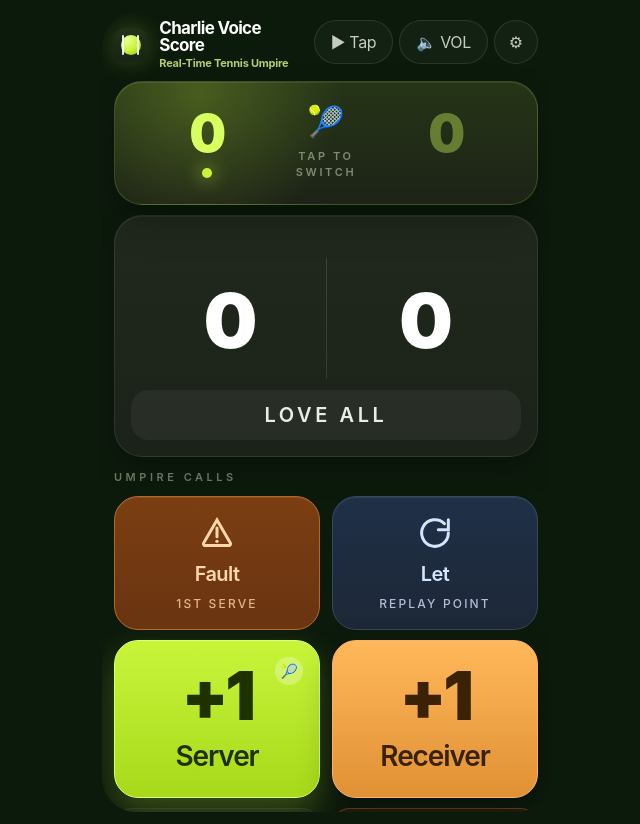
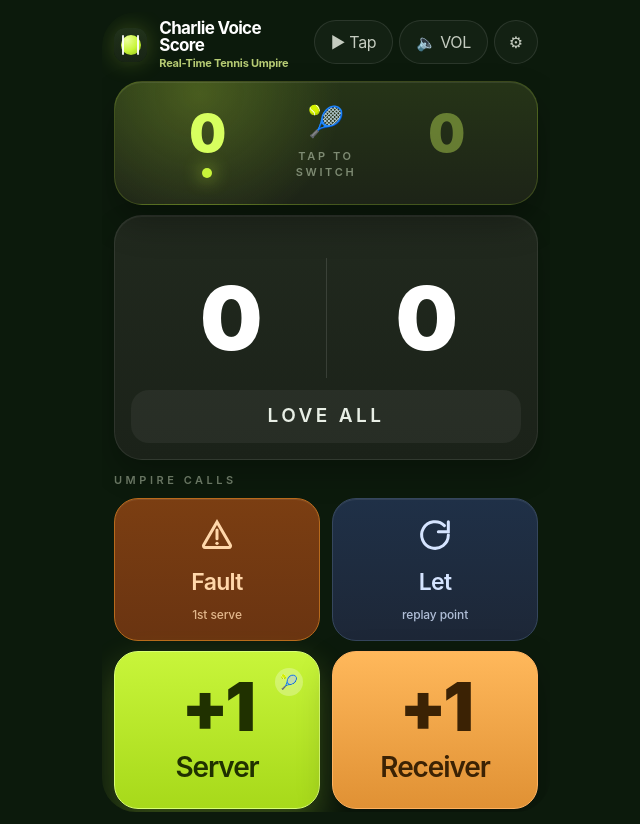
Before and after one commit to charlietabiroku/charlie-voice-score, a React (Vite) app: page / in a window 1280 px wide. Shown: the whole page, without its empty margins (314-954 px from the left). Built offline with nearby package versions, Linux system fonts and the light colour scheme.

Commit message:
Match score card and umpire button display

```diff
--- a/src/components/ScoreCard.tsx
+++ b/src/components/ScoreCard.tsx
@@ -2,8 +2,6 @@ import { AnimatePresence, motion } from "framer-motion";
 import type { SetScore } from "../types";
 
 type ScoreCardProps = {
-  leftLabel: string;
-  rightLabel: string;
   leftScore: string;
   rightScore: string;
   callText: string;
@@ -11,8 +9,6 @@ type ScoreCardProps = {
 };
 
 export function ScoreCard({
-  leftLabel,
-  rightLabel,
   leftScore,
   rightScore,
   callText,
@@ -30,9 +26,6 @@ export function ScoreCard({
 
       <div className="grid grid-cols-[1fr_1px_1fr] items-center">
         <div className="py-3 text-center">
-          <div className="mb-1 text-[12px] font-semibold uppercase tracking-[0.22em] text-[#85927F]">
-            {leftLabel}
-          </div>
           <AnimatePresence mode="wait">
             <motion.div
               key={`left-${leftScore}`}
@@ -40,7 +33,7 @@ export function ScoreCard({
               animate={{ y: 0, opacity: 1 }}
               exit={{ y: -16, opacity: 0 }}
               transition={{ duration: 0.18, ease: "easeOut" }}
-              className="text-[76px] font-black leading-none tracking-[-0.06em] text-white"
+              className="text-[88px] font-black leading-none tracking-[-0.07em] text-white"
             >
               {leftScore}
             </motion.div>
@@ -50,9 +43,6 @@ export function ScoreCard({
         <div className="h-30 bg-[rgba(255,255,255,0.12)]" />
 
         <div className="py-3 text-center">
-          <div className="mb-1 text-[12px] font-semibold uppercase tracking-[0.22em] text-[#85927F]">
-            {rightLabel}
-          </div>
           <AnimatePresence mode="wait">
             <motion.div
               key={`right-${rightScore}`}
@@ -60,7 +50,7 @@ export function ScoreCard({
               animate={{ y: 0, opacity: 1 }}
               exit={{ y: -16, opacity: 0 }}
               transition={{ duration: 0.18, ease: "easeOut" }}
-              className="text-[76px] font-black leading-none tracking-[-0.06em] text-white"
+              className="text-[88px] font-black leading-none tracking-[-0.07em] text-white"
             >
               {rightScore}
             </motion.div>
@@ -68,7 +58,7 @@ export function ScoreCard({
         </div>
       </div>
 
-      <div className="mt-3 rounded-[18px] bg-[rgba(255,255,255,0.05)] px-4 py-2.5 text-center text-[20px] font-semibold tracking-[0.18em] text-[#E8EEE5]">
+      <div className="mt-3 rounded-[18px] bg-[rgba(255,255,255,0.05)] px-4 py-3 text-center text-[19px] font-semibold tracking-[0.18em] text-[#E8EEE5]">
         {callText}
       </div>
     </section>
--- a/src/components/UmpireBtn.tsx
+++ b/src/components/UmpireBtn.tsx
@@ -20,11 +20,11 @@ export function UmpireBtn({ title, subtitle, icon, tone, onClick }: UmpireBtnPro
       type="button"
       whileTap={{ scale: 0.94 }}
       onClick={onClick}
-      className={`flex min-h-[104px] flex-col items-center justify-center gap-1.5 rounded-[24px] border px-4 py-4 text-center shadow-[inset_0_1px_0_rgba(255,255,255,0.08)] ${toneClass[tone]}`}
+      className={`flex min-h-[118px] flex-col items-center justify-center gap-1.5 rounded-[24px] border px-4 py-4 text-center shadow-[inset_0_1px_0_rgba(255,255,255,0.08)] ${toneClass[tone]}`}
     >
-      {icon ? <span className="text-2xl leading-none">{icon}</span> : null}
-      <span className="text-[20px] font-semibold tracking-[-0.03em]">{title}</span>
-      <span className="text-[12px] font-medium uppercase tracking-[0.18em] opacity-80">{subtitle}</span>
+      {icon ? <span className="mb-1 text-[44px] leading-none">{icon}</span> : null}
+      <span className="text-[23px] font-semibold tracking-[-0.03em]">{title}</span>
+      <span className="text-[12px] font-medium tracking-[-0.01em] opacity-80">{subtitle}</span>
     </motion.button>
   );
 }
```
